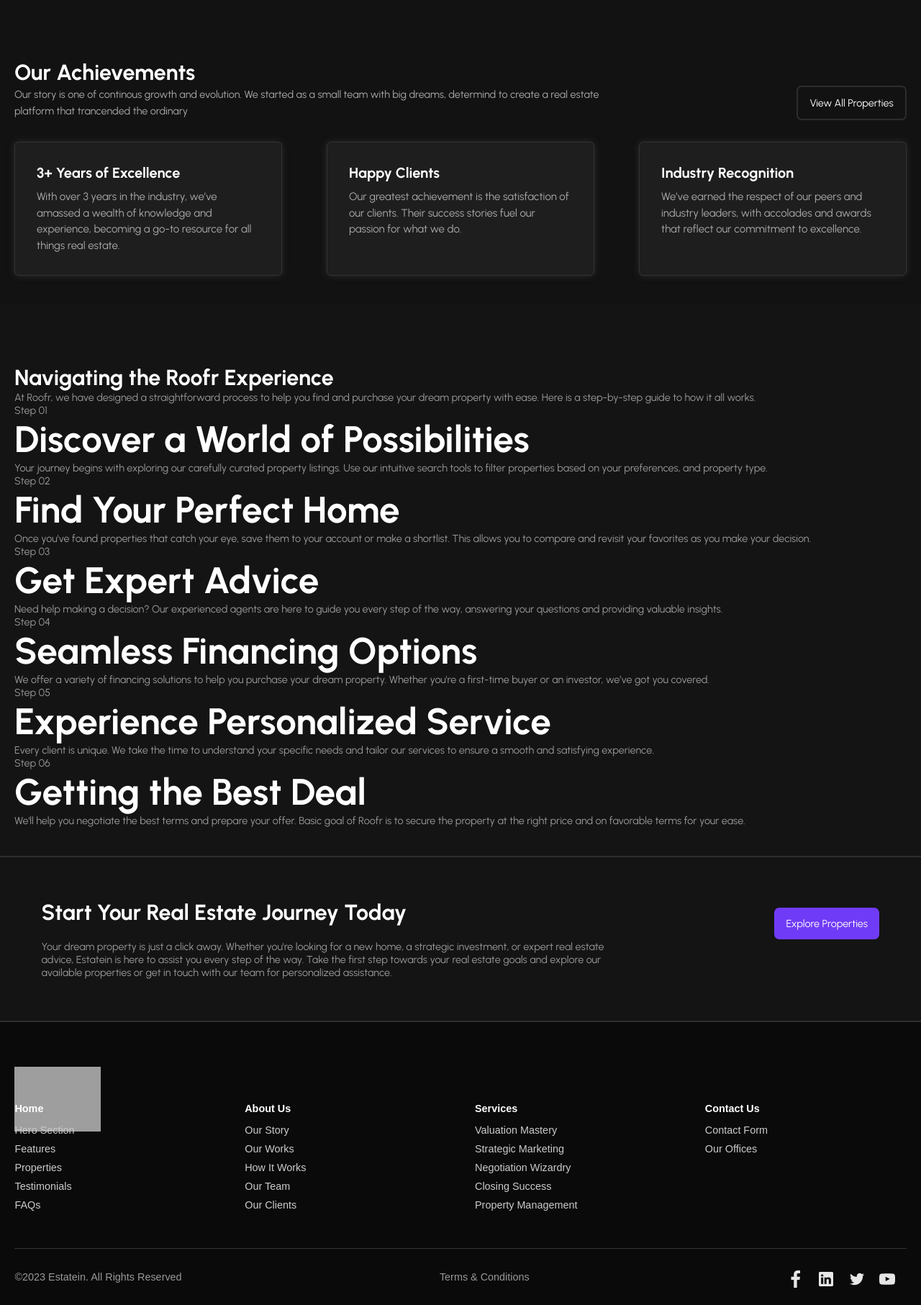
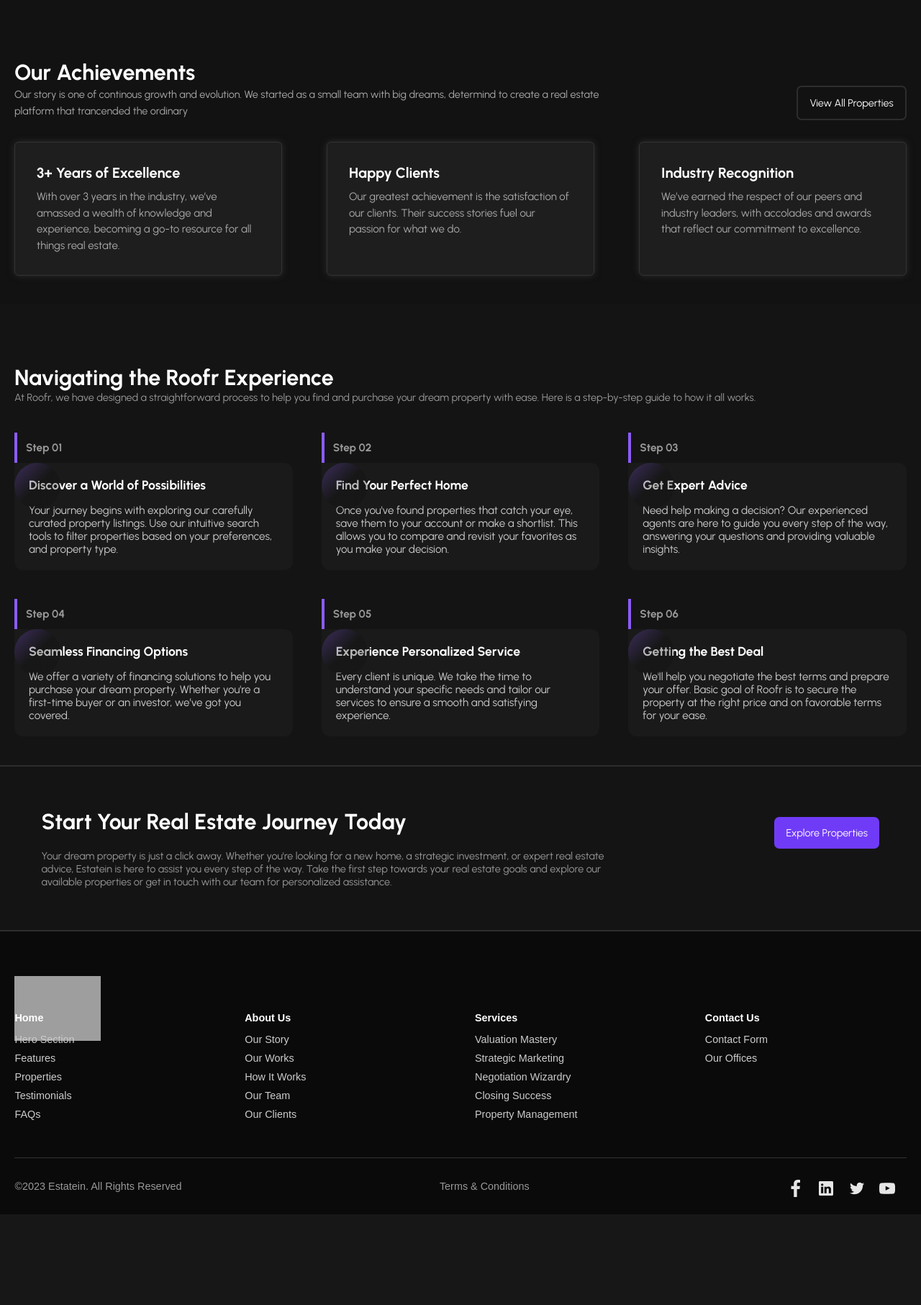
Before and after one commit to only-as19/Real-Esatate-Business, a PHP site: page /about.html in a window 1280 px wide. Shown: the part 1250-3063 px from the top of the page at 72% size. After the commit the page ends 2937 px from the top, so only its background shows below. Run offline with PHP 8.4, Linux system fonts and the light colour scheme; grey boxes are pictures that could not be loaded.

Commit message:
ROOFS - ADD CSS - Design the complete NAviagtion section

```diff
--- a/Css/about.css
+++ b/Css/about.css
@@ -95,3 +95,76 @@ svg{
 .achievement-card:hover{
   transform: scale(1.1);
 }
+
+
+
+/* Steps Section */
+.steps-section {
+  display: flex;
+  flex-direction: column;
+  gap: 2.5rem;
+}
+
+.steps-header .star-icon {
+  width: 46px;
+  height: 20px;
+}
+
+.steps-container {
+  display: flex;
+  flex-direction: column;
+  gap: 2rem;
+}
+
+@media (min-width: 768px) {
+  .steps-container {
+    display: grid;
+    grid-template-columns: repeat(3, 1fr);
+    gap: 2.5rem;
+  }
+}
+
+.step-box {
+  display: flex;
+  flex-direction: column;
+}
+
+.step-number {
+  padding: 0.75rem;
+  border-left: 4px solid #8b5cf6;
+  font-weight: bold;
+  font-size: 0.95rem;
+}
+
+.step-content {
+  position: relative;
+  padding: 1.25rem;
+  background-color: #1a1a1a;
+  border-radius: 0 12px 12px 12px;
+  display: flex;
+  flex-direction: column;
+  gap: 1rem;
+  height: 100%;
+}
+
+.step-title {
+  font-size: 1.1rem;
+  font-weight: bold;
+}
+
+.step-description {
+  color: #ccc;
+  font-size: 0.95rem;
+  flex-grow: 1;
+}
+
+.step-background {
+  position: absolute;
+  top: 0;
+  left: 0;
+  width: 64px;
+  height: 64px;
+  background: linear-gradient(to bottom right, #8b5cf6, #0f0f0f, #0f0f0f);
+  opacity: 0.3;
+  border-radius: 50%;
+}
```
